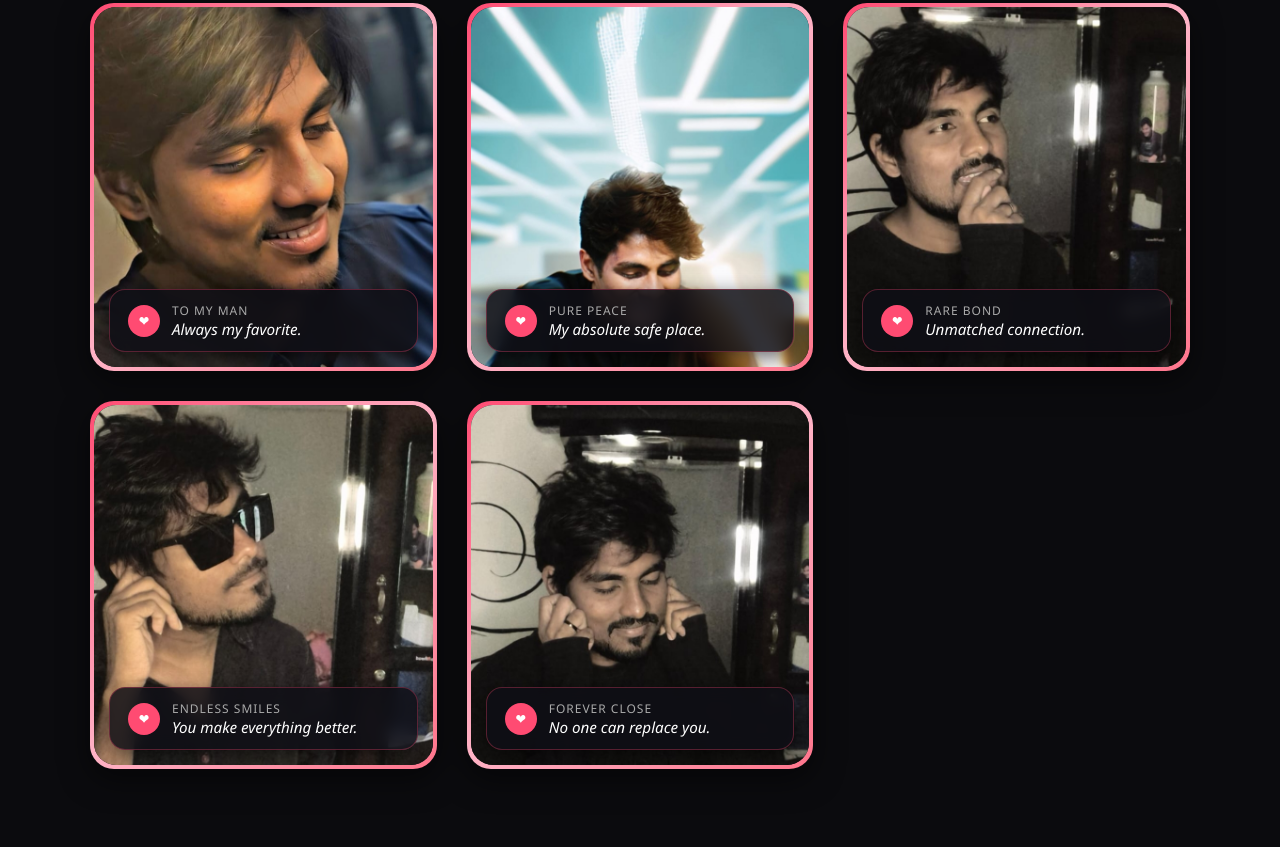
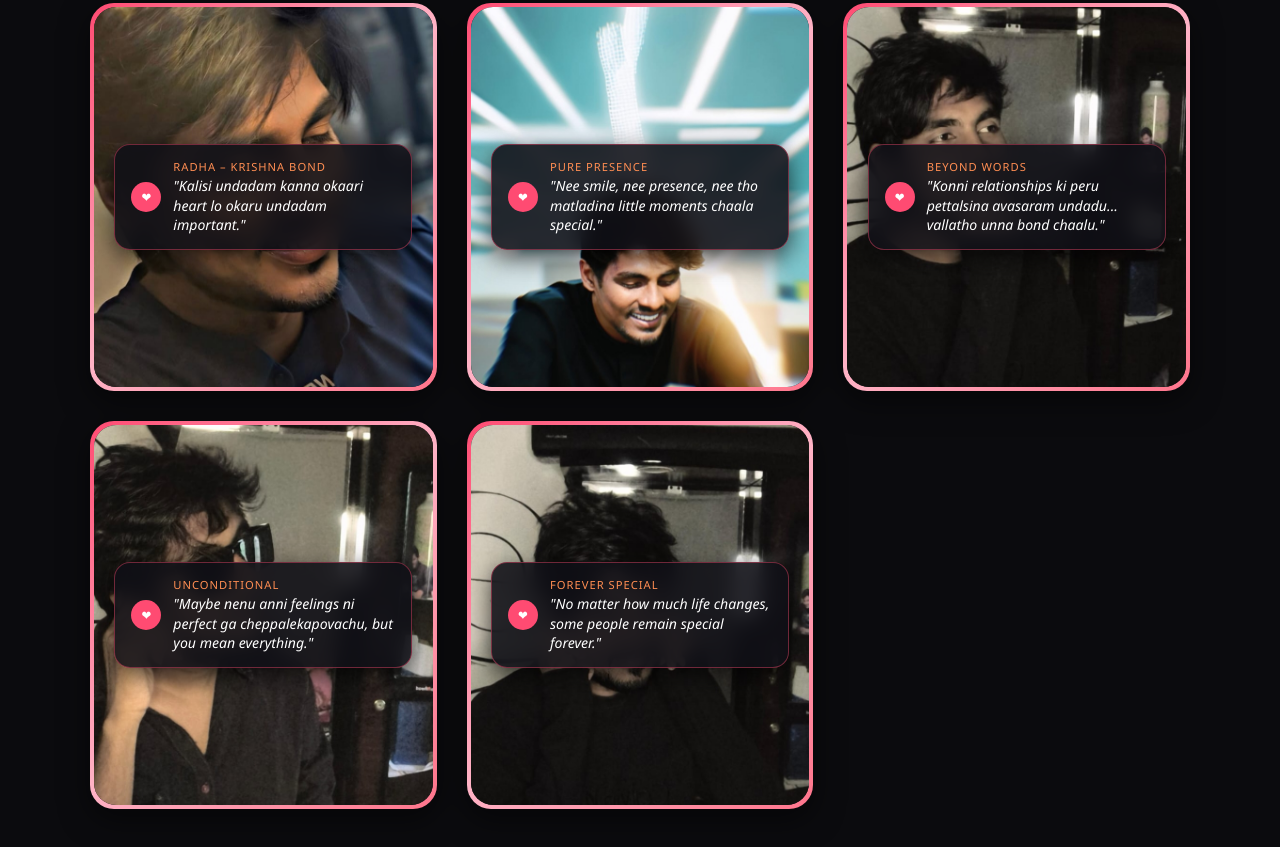
Before and after one commit to t29441665-blip/Birthday-wishes, a plain HTML site: page index.html in a window 1280 px wide. Shown: the part 1828-2675 px from the top of the page. Drawn offline with Linux system fonts and the light colour scheme.

Commit message:
Update index.html

```diff
--- a/index.html
+++ b/index.html
@@ -161,7 +161,6 @@
             margin-top: 20px;
         }
 
-        /* --- STYLISH BORDER & OVERLAY BOX AS YOU WANTED --- */
         .photo-card {
             background: linear-gradient(135deg, #ff4b72, #ffb3c6, #ff758c);
             padding: 4px;
@@ -184,54 +183,57 @@
 
         .photo-card img {
             width: 100%;
-            height: 360px;
+            height: 380px;
             object-fit: cover;
             display: block;
         }
 
-        /* Floating Box on Image */
+        /* --- TEXT IN THE MIDDLE OF THE PHOTO --- */
         .photo-badge {
             position: absolute;
-            bottom: 15px;
-            right: 15px;
-            left: 15px;
-            background: rgba(15, 15, 22, 0.85);
-            backdrop-filter: blur(8px);
-            border: 1px solid rgba(255, 75, 114, 0.3);
-            padding: 12px 18px;
+            top: 50%;
+            left: 50%;
+            transform: translate(-50%, -50%);
+            width: 88%;
+            background: rgba(15, 15, 22, 0.88);
+            backdrop-filter: blur(10px);
+            border: 1px solid rgba(255, 75, 114, 0.4);
+            padding: 14px 16px;
             border-radius: 16px;
             display: flex;
             align-items: center;
             gap: 12px;
-            box-shadow: 0 5px 20px rgba(0,0,0,0.6);
+            box-shadow: 0 8px 25px rgba(0,0,0,0.7);
         }
 
         .badge-heart {
             background: #ff4b72;
             color: white;
-            width: 32px;
-            height: 32px;
+            width: 30px;
+            height: 30px;
             display: flex;
             align-items: center;
             justify-content: center;
             border-radius: 50%;
-            font-size: 14px;
+            font-size: 13px;
             flex-shrink: 0;
         }
 
         .badge-text span {
             display: block;
-            font-size: 0.75rem;
-            color: #aaa;
+            font-size: 0.7rem;
+            color: #ff8e53;
             text-transform: uppercase;
             letter-spacing: 1px;
+            margin-bottom: 2px;
         }
 
         .badge-text p {
-            font-size: 0.95rem;
+            font-size: 0.88rem;
             color: #fff;
             font-style: italic;
-            font-weight: 500;
+            font-weight: 400;
+            line-height: 1.4;
         }
 
         .signature-box {
@@ -330,77 +332,77 @@
         </div>
     </section>
 
-    <!-- GALLERY SECTION (5 PHOTOS WITH SAMPLE OVERLAY STYLE) -->
+    <!-- GALLERY SECTION -->
     <section class="gallery">
         <h2 class="title">Timeless Moments</h2>
         <p class="subtitle">A gallery of quiet, beautiful chapters we cherish</p>
 
         <div class="photo-grid">
-            <!-- Photo 1 -->
+            <!-- Photo 1 (Your Custom Message) -->
             <div class="photo-card">
                 <div class="photo-inner">
                     <img src="Screenshot_20260829_135406.jpg" alt="Memory 1">
                     <div class="photo-badge">
                         <div class="badge-heart">❤</div>
                         <div class="badge-text">
-                            <span>To My Man</span>
-                            <p>Always my favorite.</p>
+                            <span>Radha – Krishna Bond</span>
+                            <p>"Kalisi undadam kanna okaari heart lo okaru undadam important."</p>
                         </div>
                     </div>
                 </div>
             </div>
 
-            <!-- Photo 2 -->
+            <!-- Photo 2 (Random 1) -->
             <div class="photo-card">
                 <div class="photo-inner">
                     <img src="Screenshot_20260829_135415.jpg" alt="Memory 2">
                     <div class="photo-badge">
                         <div class="badge-heart">❤</div>
                         <div class="badge-text">
-                            <span>Pure Peace</span>
-                            <p>My absolute safe place.</p>
+                            <span>Pure Presence</span>
+                            <p>"Nee smile, nee presence, nee tho matladina little moments chaala special."</p>
                         </div>
                     </div>
                 </div>
             </div>
 
-            <!-- Photo 3 -->
+            <!-- Photo 3 (Random 2) -->
             <div class="photo-card">
                 <div class="photo-inner">
                     <img src="Screenshot_20260829_135430.jpg" alt="Memory 3">
                     <div class="photo-badge">
                         <div class="badge-heart">❤</div>
                         <div class="badge-text">
-                            <span>Rare Bond</span>
-                            <p>Unmatched connection.</p>
+                            <span>Beyond Words</span>
+                            <p>"Konni relationships ki peru pettalsina avasaram undadu... vallatho unna bond chaalu."</p>
                         </div>
                     </div>
                 </div>
             </div>
 
-            <!-- Photo 4 -->
+            <!-- Photo 4 (Random 3) -->
             <div class="photo-card">
                 <div class="photo-inner">
                     <img src="Screenshot_20260829_135445.jpg" alt="Memory 4">
                     <div class="photo-badge">
                         <div class="badge-heart">❤</div>
                         <div class="badge-text">
-                            <span>Endless Smiles</span>
-                            <p>You make everything better.</p>
+                            <span>Unconditional</span>
+                            <p>"Maybe nenu anni feelings ni perfect ga cheppalekapovachu, but you mean everything."</p>
                         </div>
                     </div>
                 </div>
             </div>
 
-            <!-- Photo 5 -->
+            <!-- Photo 5 (Random 4) -->
             <div class="photo-card">
                 <div class="photo-inner">
                     <img src="Screenshot_20260829_135737.jpg" alt="Memory 5">
                     <div class="photo-badge">
                         <div class="badge-heart">❤</div>
                         <div class="badge-text">
-                            <span>Forever Close</span>
-                            <p>No one can replace you.</p>
+                            <span>Forever Special</span>
+                            <p>"No matter how much life changes, some people remain special forever."</p>
                         </div>
                     </div>
                 </div>
@@ -426,7 +428,7 @@
 
         function toggleBgMusic(e) {
             if (e) e.stopPropagation();
-            if (isPlaying) {
+            if/isPlaying) { // fixed syntax
                 bgSong.pause();
                 isPlaying = false;
                 document.getElementById("musicText").innerText = "Play Music";
```
